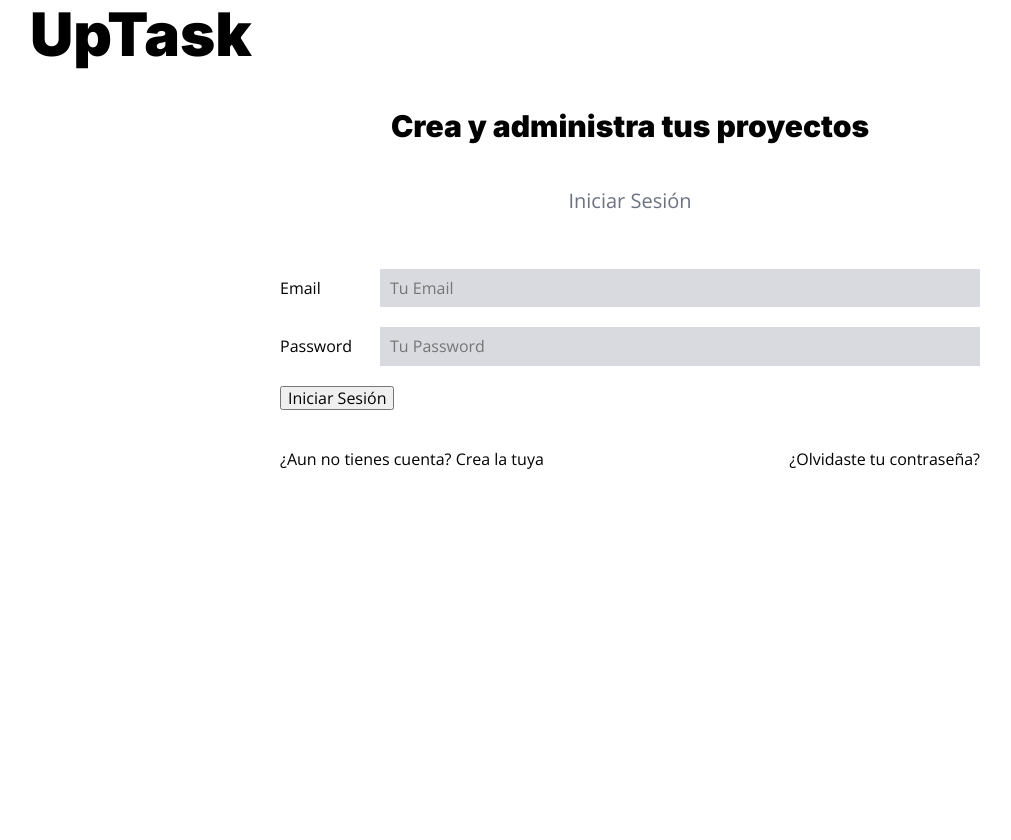
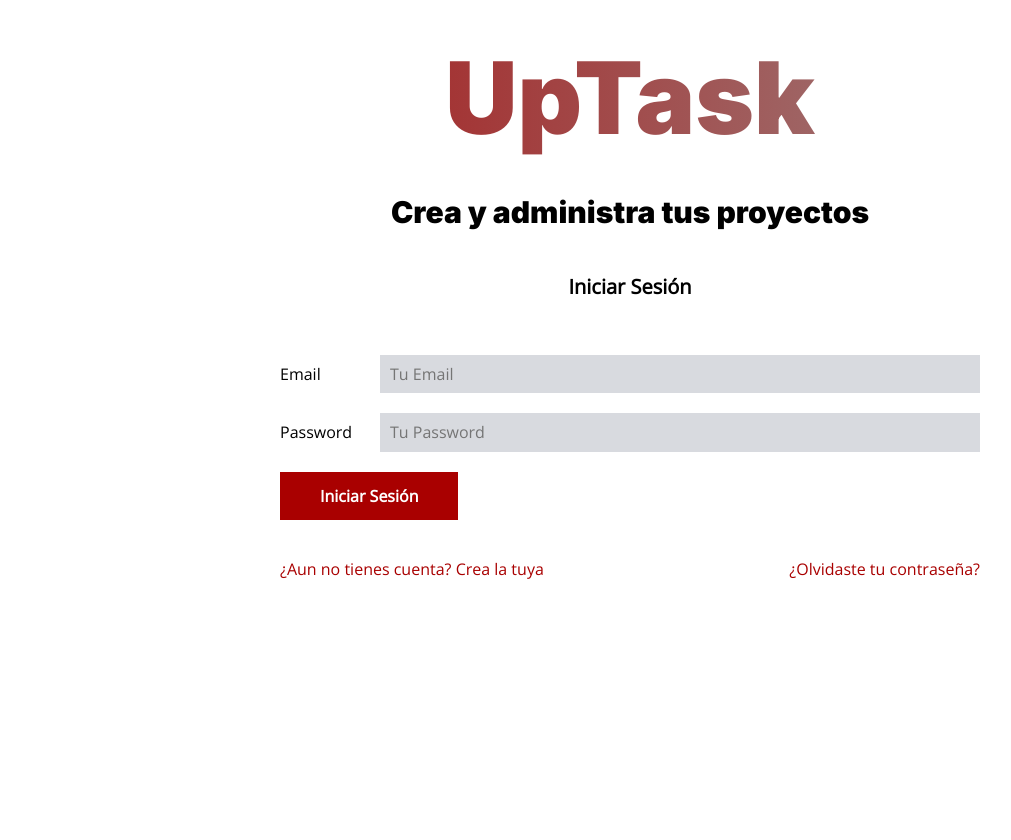
Before and after one commit to nicoconti1901/uptask, a PHP site: template views/auth/login.php in a window 1280 px wide. Shown: the whole page, without its empty margins (10-1021 px from the left). Before the commit the page ends 469 px from the top, so only its background shows below. Run offline with PHP 8.4, Linux system fonts and the light colour scheme; the template is opened without the code that fills it, so the values that code supplies are empty.

Commit message:
creacion y estilo de formulario de login terminado

```diff
--- a/src/scss/app.scss
+++ b/src/scss/app.scss
@@ -1,2 +1,3 @@
 @use 'base';
 @use 'componentes';
+@use 'auth';
--- /dev/null
+++ b/src/scss/auth/_index.scss
@@ -0,0 +1 @@
+@forward 'login';
--- /dev/null
+++ b/src/scss/auth/_login.scss
@@ -0,0 +1,29 @@
+@use 'base/mixins' as m;
+@use 'base/variables' as v;
+
+.login{
+    margin-top: 4rem;
+    .uptask{
+        background: linear-gradient(to right, v.$rojo 0%, lighten(v.$negro, 60%) 100%);
+        color: transparent;
+        background-clip: text;
+        font-size: 7rem;
+        text-align: center;
+        @include m.tablet{
+            font-size: 10rem;
+        }
+    }
+
+    input[type="submit"]{
+        @include m.boton(v.$rojo, v.$blanco);
+    }
+
+    .acciones{
+        a{
+            color: v.$rojo;
+            &:hover{
+                text-decoration: underline;
+            }
+        }
+    }
+}
--- a/src/scss/base/_tipografia.scss
+++ b/src/scss/base/_tipografia.scss
@@ -30,4 +30,6 @@ p {
 }
 .descripcion-pagina {
   text-align: center;
+  color: black;
+  font-weight: 900;
 }
--- a/views/auth/login.php
+++ b/views/auth/login.php
@@ -1,5 +1,5 @@
-<div class="contenedor">
-    <h1>UpTask</h1>
+<div class="contenedor login">
+    <h1 class="uptask">UpTask</h1>
     <p class="tagline">Crea y administra tus proyectos</p>
 
     <div class="contenedor-sm">
```
Also changed, not shown: public/build/css/app.css, 1 other file.
